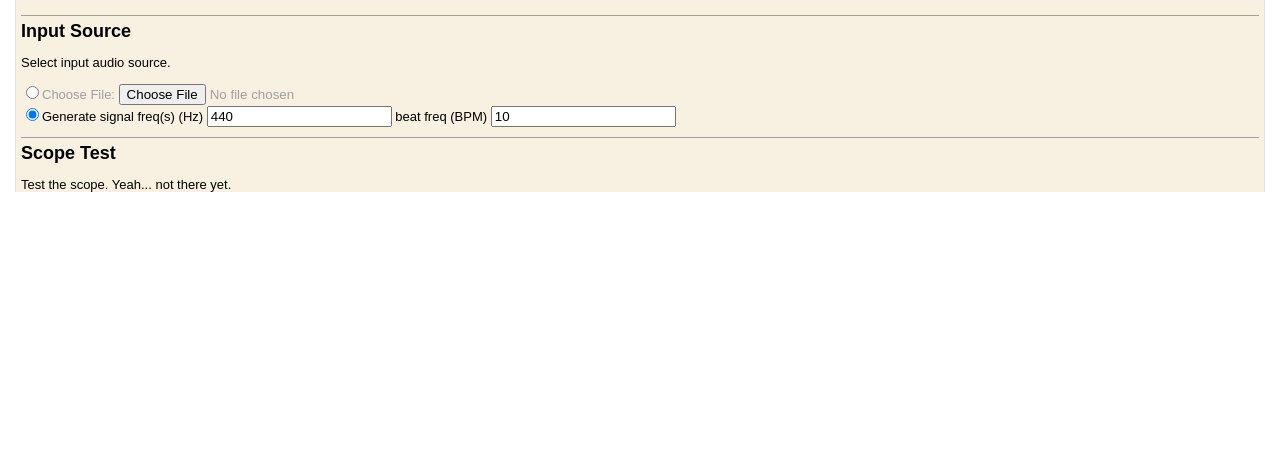
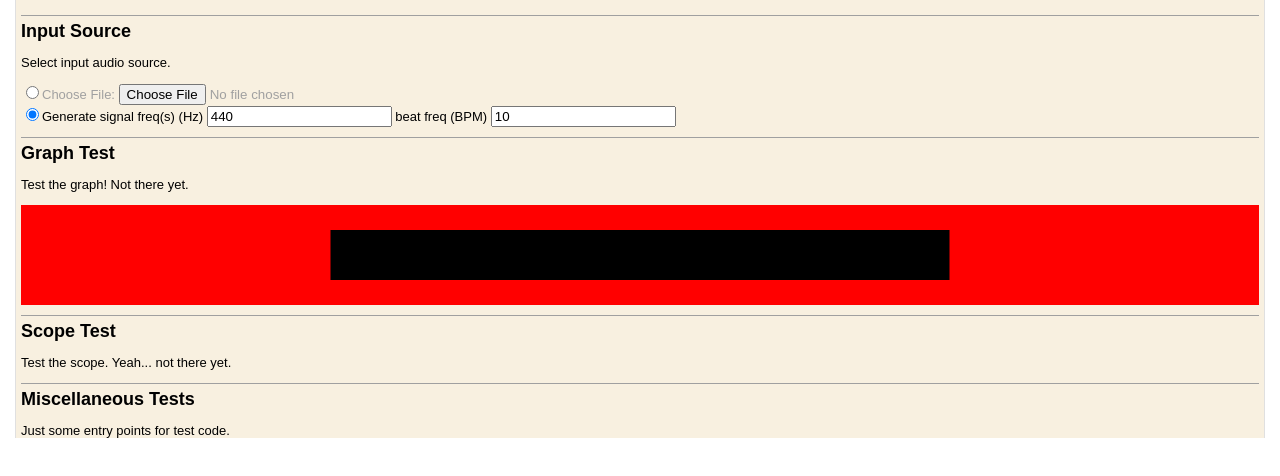
Before and after one commit to lyngvi/webtoys, a plain HTML site: page index.html in a window 1280 px wide. Drawn offline with Linux system fonts and the light colour scheme.

Commit message:
Adding some scaffolding so we can build the graph tomorrow

```diff
--- a/css/style.css
+++ b/css/style.css
@@ -28,3 +28,10 @@ h1 {
 *.disabled {
 	color: #a0a0a0;
 }
+
+#graph1 {
+	width: 100%;
+	height: 100px;
+	margin-left: auto;
+	margin-right: auto;
+}
--- a/index.html
+++ b/index.html
@@ -3,8 +3,10 @@
   <head>
     <title>HTML5 Toys</title>
     <link rel="stylesheet" type="text/css" href="css/style.css" />
+    <script type="text/javascript" src="js/graph.js"></script>
+    <script type="text/javascript" src="js/scope.js"></script>
+    <script type="text/javascript" src="js/tests.js"></script>
     <script type="text/javascript" src="js/index-support.js"></script>
-    <script type="text/javascript" src="js/scope.js"></script>
   </head>
   <body>
 <div id="main">
@@ -16,9 +18,15 @@
   <div><input type="radio" id="genInputRadio" name="sourceType" checked><span id="genInputSpan">Generate signal freq(s) (Hz) <input id="signalFreqs" value="440"> beat freq (BPM) <input id="signalBeats" value="10"></span></div>
  </form>
 
+ <h1>Graph Test</h1>
+ <p>Test the graph! Not there yet.</p>
+ <div id="graph1"></div>
+
  <h1>Scope Test</h1>
  <p>Test the scope. Yeah... not there yet.</p>
  <div id="scope1"></div>
+ <h1>Miscellaneous Tests</h1>
+ <p>Just some entry points for test code.</p>
 <!-- ############ BEGIN FOOTER ############ -->
 </div>
   </body>
--- /dev/null
+++ b/js/graph.js
@@ -0,0 +1,70 @@
+function Graph(root) {
+	var self = {
+		root: root,
+		canvas: document.createElement("canvas"),
+		data: new Float32Array(10),
+		xLabel: "Samples",
+		yLabel: "Y",
+		yMin: null,
+		yMax: null,
+		yLog: false,
+		title: "Title",
+		samples: 1000,
+
+		/* internal: data is a ring buffer */
+		head: 0,
+
+		/* set the number of samples to render. we allocate a new buffer and implicitly clear */
+		setDomain: function(samples) {
+			self.data = new Float32Array(samples);
+			self.head = 0;
+		},
+
+		/* expect something like a Float32Array */
+		setData: function(data) {
+			self.clearData();
+			self.appendData(data);
+		},
+
+		/* append data from a TypedArray */
+		appendData: function(data) {
+			var inOffs = 0;
+			while (inOffs < data.length) {
+				var toWrite = min(data.length - inOffs, self.data.length - self.head);
+				self.data.subarray(self.head, self.head + toWrite).set(data, inOffs);
+				self.head = (self.head + toWrite) % self.data.length;
+				inOffs += toWrite;
+			}
+		},
+
+		/* clear data... this simply zeroes everything */
+		clearData: function() {
+			self.setDomain(self.data.length);
+		},
+
+		/* draw the data!
+         * if yMin and yMax are null, infer them from the input data by auto-scaling them to the nearest power of 10.
+         */
+
+		resize: function(width, height) {
+			self.canvas.width = width;
+			self.canvas.height = height;
+		},
+
+		draw: function() {
+			/* FIXME unimpl */
+			var ctx = self.canvas.getContext("2d");
+			ctx.fillStyle = "#ff0000";
+			ctx.fillRect(0, 0, self.canvas.width, self.canvas.height);
+			ctx.fillStyle = "#000000";
+			ctx.fillRect(self.canvas.width / 4,
+				self.canvas.height / 4,
+				self.canvas.width / 2,
+				self.canvas.height / 2);
+		}
+	};
+	root.appendChild(self.canvas);
+	self.resize(self.root.offsetWidth, self.root.offsetHeight);
+	self.draw();
+	return self;
+}
--- a/js/index-support.js
+++ b/js/index-support.js
@@ -10,9 +10,12 @@ window.addEventListener("load", function() {
 				span.classList.add("disabled");
 			}
 		}
+		// FIXME action it.
 	};
 	for (var k = 0; k < sourceRadios.length; ++k) {
 		document.getElementById(sourceRadios[k] + "Radio").addEventListener("change", radioChange, false);
 	}
 	radioChange();
+	var graph = Graph(document.getElementById("graph1"));
+	graph.draw();
 }, false);
```
Also changed, not shown: js/tests.js (added).
